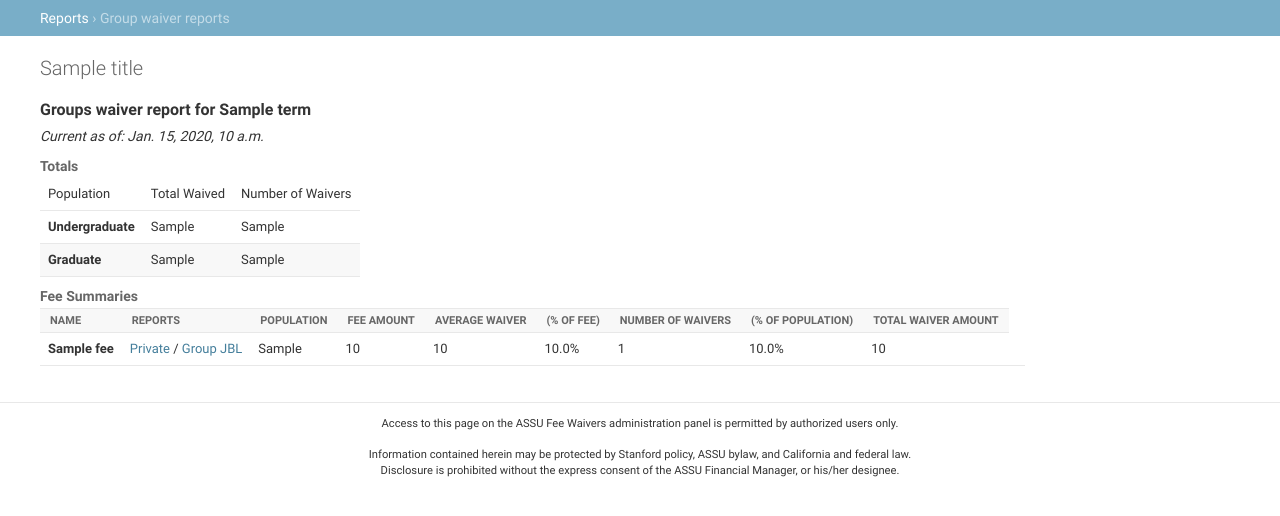
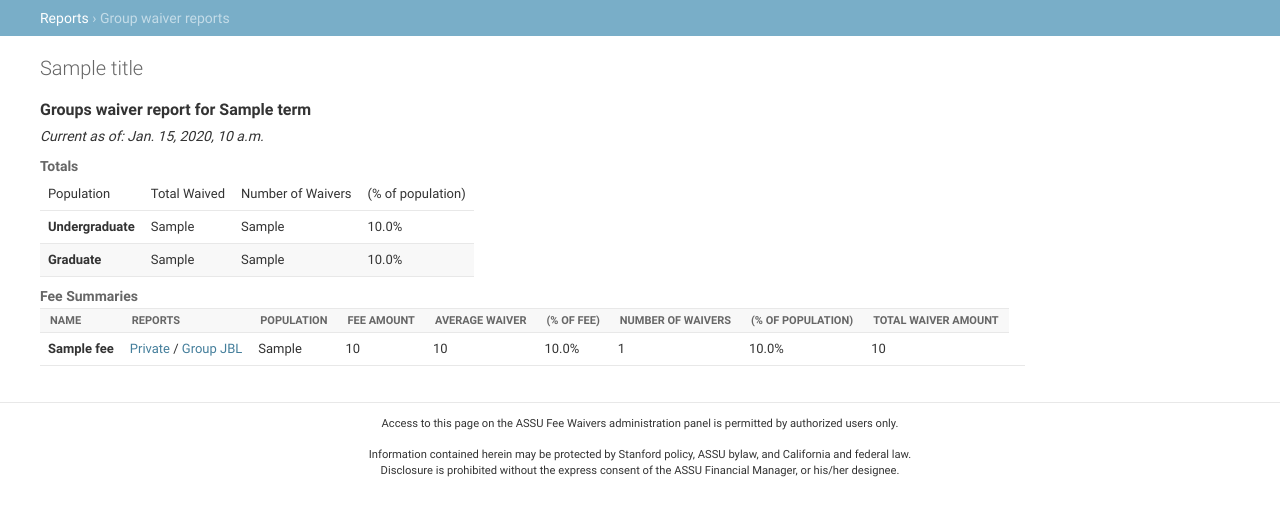
Before and after one commit to trusheim/ASSU-Waivers, a Django app: template templates/waivers/admin/group_termreport.html in a window 1280 px wide. Shown: the part 56-572 px from the top of the page. Run offline with Django 3.2, Linux system fonts and the light colour scheme; the template is opened without the code that fills it: most values are stand-ins (such as "Sample title", 1, 10 or a date in 2020).

Commit message:
Adding percent of total population waiving fees

```diff
--- a/templates/waivers/admin/group_termreport.html
+++ b/templates/waivers/admin/group_termreport.html
@@ -14,10 +14,10 @@ Group waiver reports
     <h3>Totals</h3>
     <table>
     <thead>
-    <tr><td>Population</td><td>Total Waived</td><td>Number of Waivers</td></tr>
+    <tr><td>Population</td><td>Total Waived</td><td>Number of Waivers</td><td>(% of population)</td></tr>
     </thead>
-    <tr><td style="font-weight:bold;">Undergraduate</td><td>{{ aggregate.0|currency }}</td><td>{{ num.0 }}</td></tr>
-    <tr><td style="font-weight:bold;">Graduate</td><td>{{ aggregate.1|currency }}</td><td>{{ num.1 }}</td></tr>
+    <tr><td style="font-weight:bold;">Undergraduate</td><td>{{ aggregate.0|currency }}</td><td>{{ num.0 }}</td><td>{{ num.2|floatformat:1 }}%</td></tr>
+    <tr><td style="font-weight:bold;">Graduate</td><td>{{ aggregate.1|currency }}</td><td>{{ num.1 }}</td><td>{{ num.3|floatformat:1 }}%</td></tr>
     </table>
 
     <h3>Fee Summaries</h3>
```
